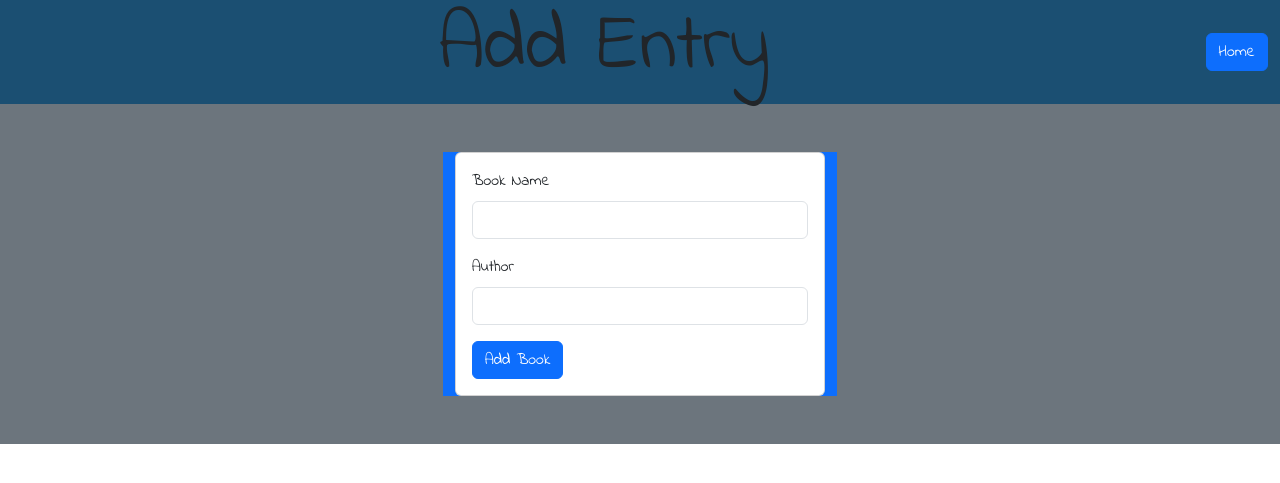
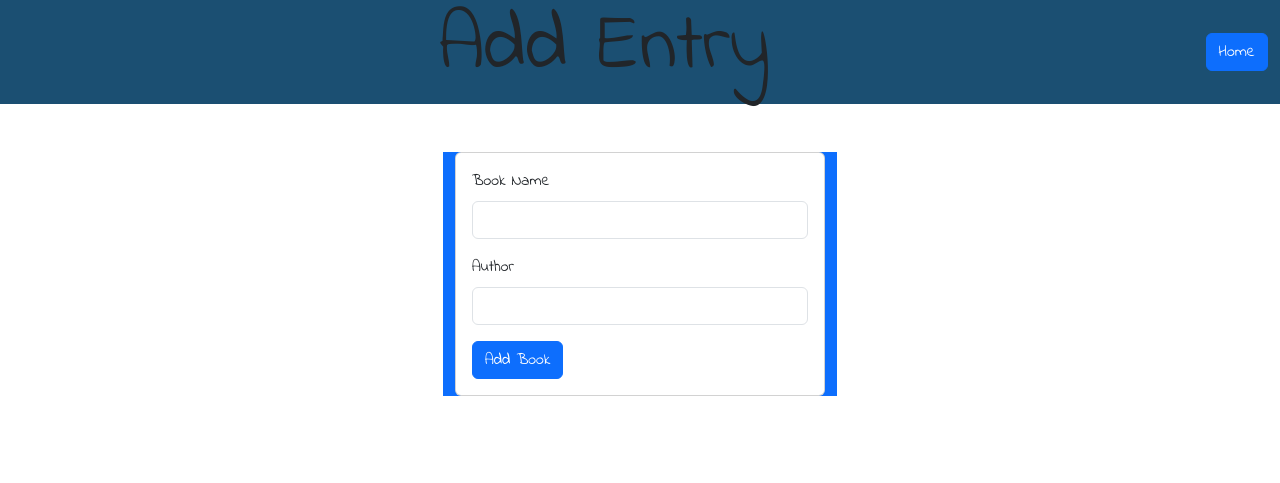
Before and after one commit to Zinniacodes01/marias_mobile_library, a Flask app: a page that uses templates/add_entry.html in a window 1280 px wide. Shown: the top 483 px of the page. Run offline with Flask 3, Linux system fonts and the light colour scheme.

Commit message:
Remove bg-secondary class from add_entry template
Removed 'bg-secondary' class from the row div.

```diff
--- a/templates/add_entry.html
+++ b/templates/add_entry.html
@@ -22,7 +22,7 @@
                 <a href="{{ url_for('test', lib_name=lib_name, username=username) }}" class="btn btn-primary">Home</a>
             </div>
         </div>
-        <div class="row p-5 justify-content-center bg-secondary">
+        <div class="row p-5 justify-content-center">
             <div class="col-4 bg-primary">
                 <div class="card">
                     <div class="card-body">
```
